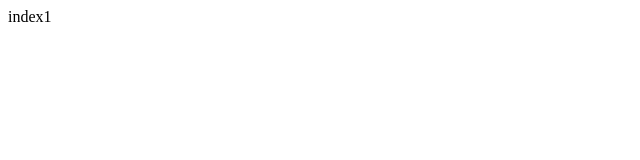
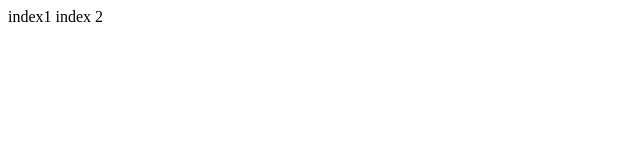
Before and after one commit to howmarker/stash2, a plain HTML site: page index.html in a window 1280 px wide. Shown: the full height of the page, 0-640 px from the left. Drawn offline with Linux system fonts and the light colour scheme.

Commit message:
add index2

```diff
--- a/index.html
+++ b/index.html
@@ -7,5 +7,6 @@
 </head>
 <body>
     index1
+    index 2
 </body>
 </html>
```
